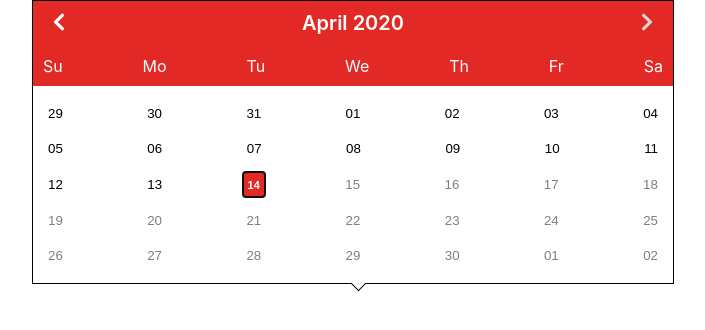
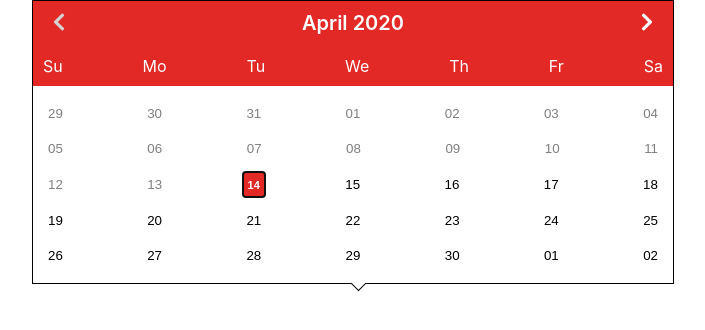
Before and after one commit to Nickhegde/calendar, a React (Create React App) app: page / in a window 1280 px wide. Shown: the top 330 px of the page, without its empty margins (287-992 px from the left). Built offline with nearby package versions, Linux system fonts and the light colour scheme.

Commit message:
Default version set

```diff
--- a/src/App.js
+++ b/src/App.js
@@ -4,8 +4,8 @@ import './App.css';
 
 function App() {
   const [date, setDate] = useState(new Date()),
-    min = '1/1/2019',
-    max = date,
+    min = '',
+    max = '',
     blocked = [];
   return (
     <div className="App">
```
